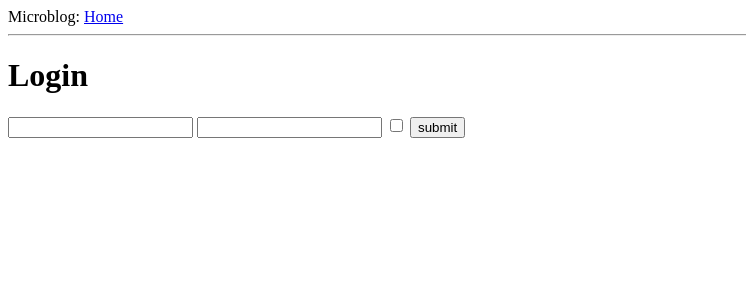
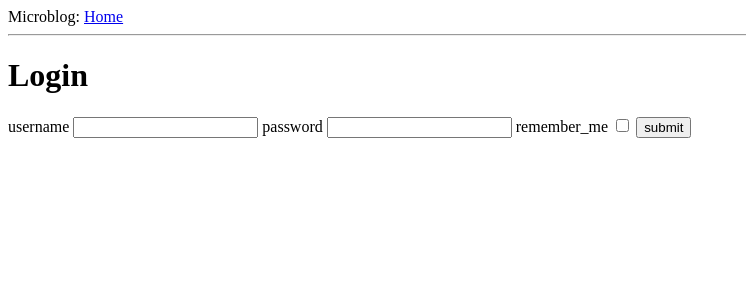
Before and after one commit to fusae/micro_blog, a Flask app: page /login in a window 1280 px wide. Shown: the top 300 px of the page, without its empty margins (0-746 px from the left). Run offline with Flask 2, Linux system fonts and the light colour scheme.

Commit message:
add form.data.label

```diff
--- a/app/templates/login.html
+++ b/app/templates/login.html
@@ -5,8 +5,11 @@
   <h1>Login</h1>
   <form action="{{ url_for('login') }}" method="post">
       {{ form.hidden_tag() }}
+      {{ form.username.label }}
       {{ form.username }}
+      {{ form.password.label }}
       {{ form.password }}
+      {{ form.remember_me.label }}
       {{ form.remember_me }}
       {{ form.submit }}
   </form>
```
